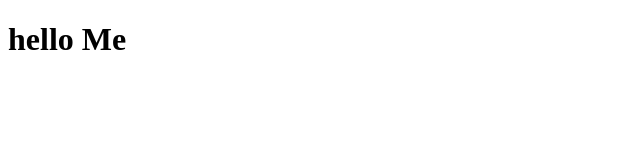
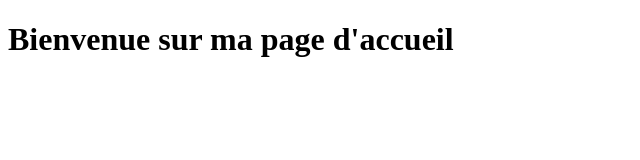
Before and after one commit to abdoulaye2/progit, a plain HTML site: page index.html in a window 1280 px wide. Shown: the whole page, without its empty margins (0-640 px from the left). Drawn offline with Linux system fonts and the light colour scheme.

Commit message:
Niger cool

```diff
--- a/index.html
+++ b/index.html
@@ -4,6 +4,6 @@
 	<title>Test</title>
 </head>
 <body>
-<h1>hello Me</h1>
+<h1>Bienvenue sur ma page d'accueil</h1>
 </body>
 </html>
```
